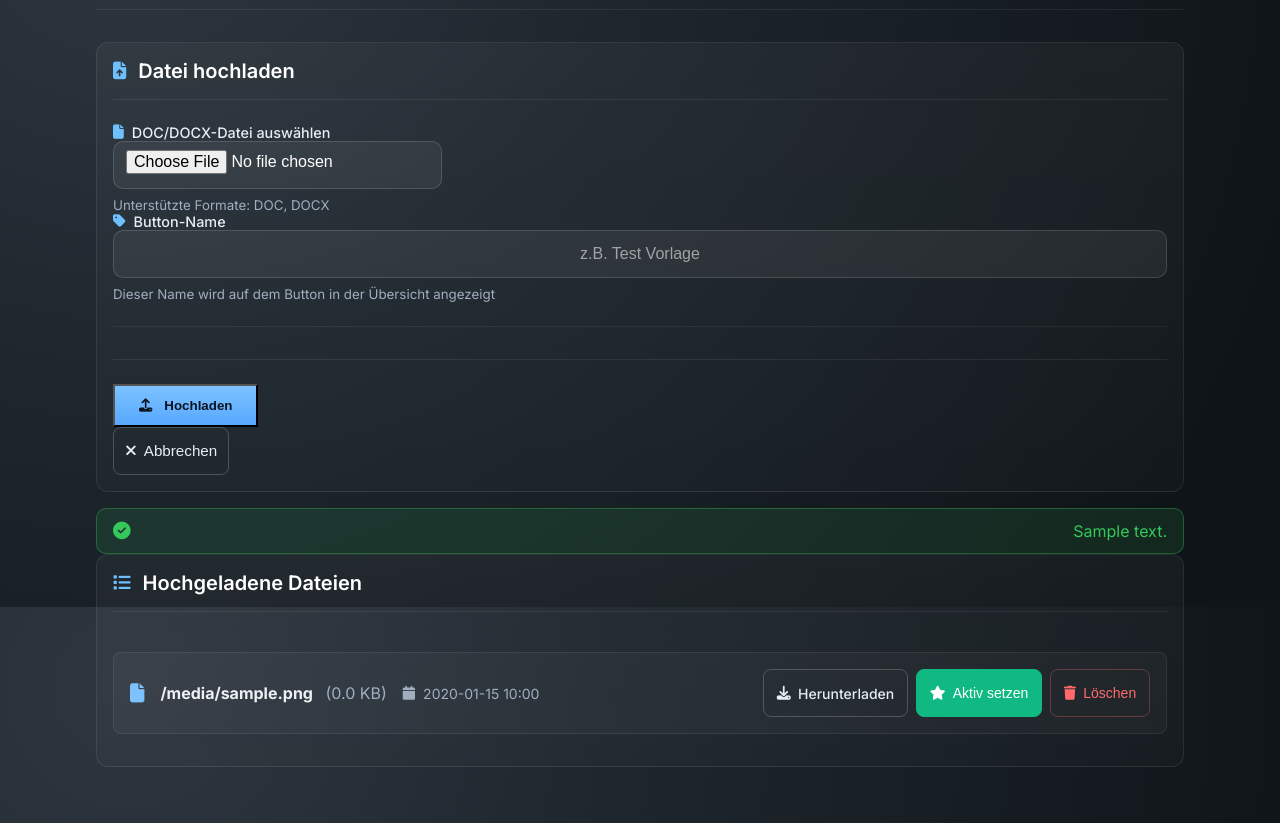
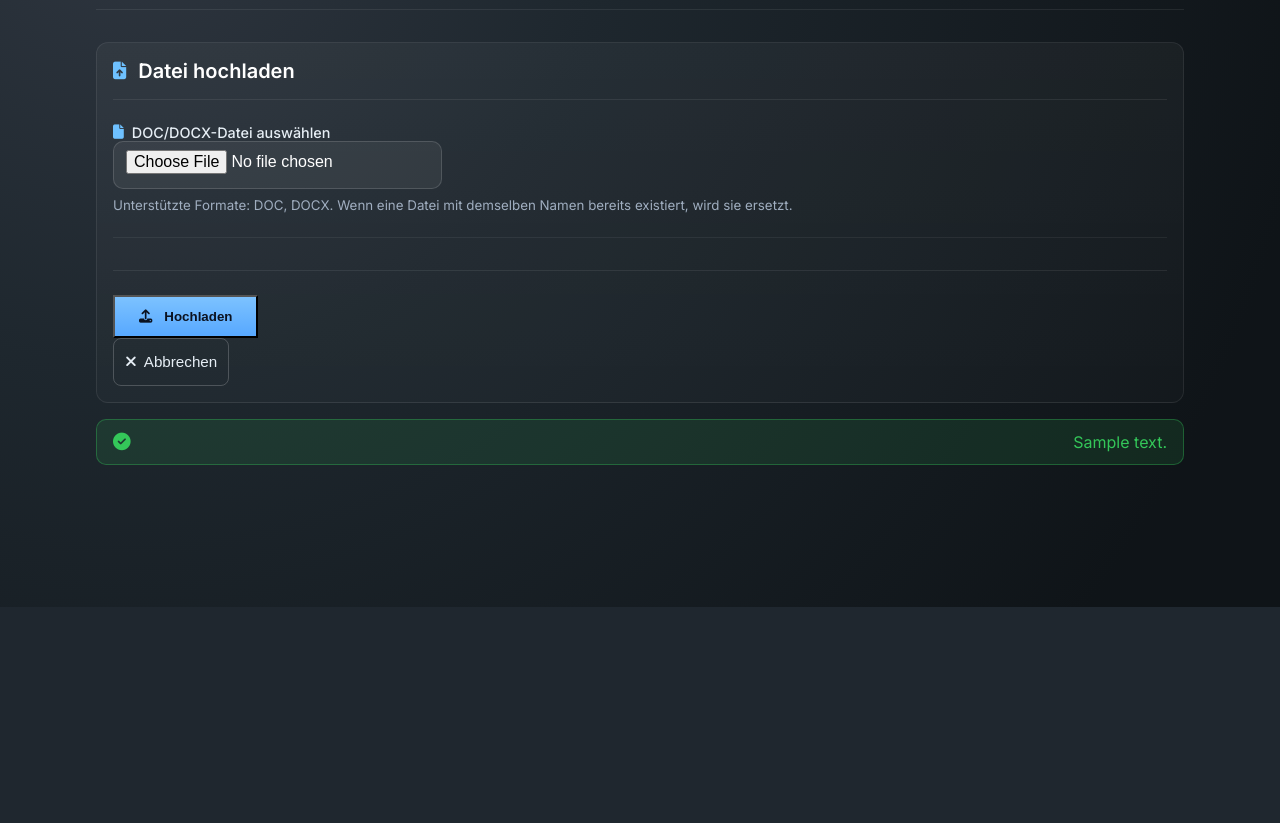
Before and after one commit to SarmadAslamMemon/Dolder-Parking, a Flask app: template flask/templates/upload_template.html in a window 1280 px wide. Shown: the part 193-1016 px from the top of the page. After the commit the page ends 800 px from the top, so only its background shows below. Run offline with Flask 3, Linux system fonts and the light colour scheme; the template is opened without the code that fills it: most values are stand-ins (such as "Sample title", 1, 10 or a date in 2020); parts of the project's set-up code (start-up, migrations or seed data) failed here and were passed over; some libraries are stand-ins or nearby versions.

Commit message:
Simplify upload template: remove button name, file listing, and protection checks - allow replacing all files in rem folder

```diff
--- a/flask/app.py
+++ b/flask/app.py
@@ -867,9 +867,8 @@ def overview(num):
 
     # Get active template info
     active_template = get_active_template()
-    active_template_button_name = get_active_template_button_name() if active_template else None
 
-    return render_template('s_overview.html', busse=busse, nfound=busse_not_found, OnlyOpenCase=OnlyOpenCase, htmlpath=htmlpath, exportFailed=exportFailed, active_template=active_template, active_template_button_name=active_template_button_name)
+    return render_template('s_overview.html', busse=busse, nfound=busse_not_found, OnlyOpenCase=OnlyOpenCase, htmlpath=htmlpath, exportFailed=exportFailed, active_template=active_template)
 
 @app.route("/s_reports", methods=["GET", "POST"])
 def reports():
@@ -1196,7 +1195,7 @@ def flask_health_check():
     return "success", 200
 
 # Import and register upload routes
-from upload_routes import register_upload_routes, get_active_template, get_active_template_path, get_active_template_button_name
+from upload_routes import register_upload_routes, get_active_template, get_active_template_path
 register_upload_routes(app, db)
 
 # Import and register logo routes
--- a/flask/template_config.json
+++ b/flask/template_config.json
@@ -1,6 +1,4 @@
 {
-  "active_template": "for_testinf_template.docx",
-  "button_names": {
-    "for_testinf_template.docx": "tesing button"
-  }
+  "active_template": null,
+  "button_names": {}
 }
--- a/flask/templates/s_overview.html
+++ b/flask/templates/s_overview.html
@@ -343,7 +343,7 @@
 			<div class="reminder-buttons" style="margin-top: 1.5rem;">
 				<button type="submit" name="active_template" value="active_template" class="reminder-btn" style="background-color: #10b981; border-color: #10b981;">
 					<i class="fas fa-file-word"></i>
-					{{ active_template_button_name if active_template_button_name else active_template }}
+					{{ active_template }}
 				</button>
 			</div>
 			{% endif %}
--- a/flask/templates/upload_template.html
+++ b/flask/templates/upload_template.html
@@ -39,17 +39,7 @@
 				</label>
 				<input class="input" type="file" name="html_file" id="html_file" accept=".doc,.docx" required />
 				<small style="color: #a0aec0; margin-top: 0.5rem; display: block;">
-					Unterstützte Formate: DOC, DOCX
-				</small>
-			</div>
-			<div class="form-field">
-				<label class="label" for="button_name">
-					<i class="fas fa-tag"></i>
-					Button-Name
-				</label>
-				<input class="input" type="text" name="button_name" id="button_name" placeholder="z.B. Test Vorlage" required />
-				<small style="color: #a0aec0; margin-top: 0.5rem; display: block;">
-					Dieser Name wird auf dem Button in der Übersicht angezeigt
+					Unterstützte Formate: DOC, DOCX. Wenn eine Datei mit demselben Namen bereits existiert, wird sie ersetzt.
 				</small>
 			</div>
 		</div>
@@ -81,91 +71,4 @@
 </div>
 {% endif %}
 
-<section class="card form-card">
-	<div class="card-header">
-		<h3 class="card-title">
-			<i class="fas fa-list"></i>
-			Hochgeladene Dateien
-		</h3>
-	</div>
-	{% if uploaded_files and uploaded_files|length > 0 %}
-	<div class="uploaded-files-list">
-		<!-- DEBUG: uploaded_files count = {{ uploaded_files|length }} -->
-		{% for file in uploaded_files %}
-		<div class="uploaded-file-item">
-			<div class="file-info">
-				{% if file.file_type in ['doc', 'docx'] %}
-					<i class="fas fa-file-word" style="color: #2563eb;"></i>
-				{% else %}
-					<i class="fas fa-file"></i>
-				{% endif %}
-				<span class="file-link">
-					<strong>{{ file.filename }}</strong>
-					{% if file.is_protected %}
-						<span style="background-color: #fbbf24; color: #78350f; padding: 0.125rem 0.5rem; border-radius: 0.25rem; font-size: 0.75rem; margin-left: 0.5rem; font-weight: normal;">
-							<i class="fas fa-shield-alt"></i> System
-						</span>
-					{% endif %}
-					{% if file.is_active %}
-						<span style="background-color: #10b981; color: #ffffff; padding: 0.125rem 0.5rem; border-radius: 0.25rem; font-size: 0.75rem; margin-left: 0.5rem; font-weight: normal;">
-							<i class="fas fa-check-circle"></i> Aktiv
-						</span>
-					{% endif %}
-					{% if file.size %}
-						<span style="color: #a0aec0; margin-left: 0.5rem;">
-							({{ "%.1f"|format(file.size / 1024) }} KB)
-						</span>
-					{% endif %}
-				</span>
-				<span class="file-date">
-					<i class="fas fa-calendar"></i>
-					{% if file.created_at %}
-					{{ file.created_at.strftime('%Y-%m-%d %H:%M') }}
-					{% else %}
-					-
-					{% endif %}
-				</span>
-			</div>
-			<div class="file-actions">
-				<a href="/download_template/{{ file.filename }}" class="btn btn-outline btn-sm" title="Datei herunterladen">
-					<i class="fas fa-download"></i>
-					Herunterladen
-				</a>
-				{% if not file.is_active %}
-					<form action="/set_active_template/{{ file.filename }}" method="post" class="inline-form">
-						<button type="submit" class="btn btn-outline btn-sm" style="background-color: #10b981; color: white; border-color: #10b981;" title="Als aktiv setzen - wird in der Übersicht verwendet">
-							<i class="fas fa-star"></i>
-							Aktiv setzen
-						</button>
-					</form>
-				{% else %}
-					<span class="btn btn-outline btn-sm" style="background-color: #10b981; color: white; border-color: #10b981; opacity: 0.8;" title="Diese Datei ist aktiv und wird in der Übersicht verwendet">
-						<i class="fas fa-check-circle"></i>
-						Aktiv
-					</span>
-				{% endif %}
-				{% if file.is_protected %}
-					<span class="btn btn-outline btn-sm" style="opacity: 0.6; cursor: not-allowed;" title="Geschützte Systemdatei - kann nicht gelöscht werden">
-						<i class="fas fa-lock"></i>
-						Geschützt
-					</span>
-				{% else %}
-					<form action="/delete_template/{{ file.filename }}" method="post" class="inline-form" onsubmit="return confirm('Möchten Sie die Datei wirklich löschen?');">
-						<button type="submit" class="btn btn-outline btn-sm btn-danger" title="Datei löschen">
-							<i class="fas fa-trash"></i>
-							Löschen
-						</button>
-					</form>
-				{% endif %}
-			</div>
-		</div>
-		{% endfor %}
-	</div>
-	{% else %}
-	<div class="uploaded-files-list">
-		<p style="color: #a0aec0; padding: 1rem; text-align: center;">Keine Dateien hochgeladen.</p>
-	</div>
-	{% endif %}
-</section>
-
 {% endblock %}
```
Also changed, not shown: flask/upload_routes.py (+18 -101 lines).
